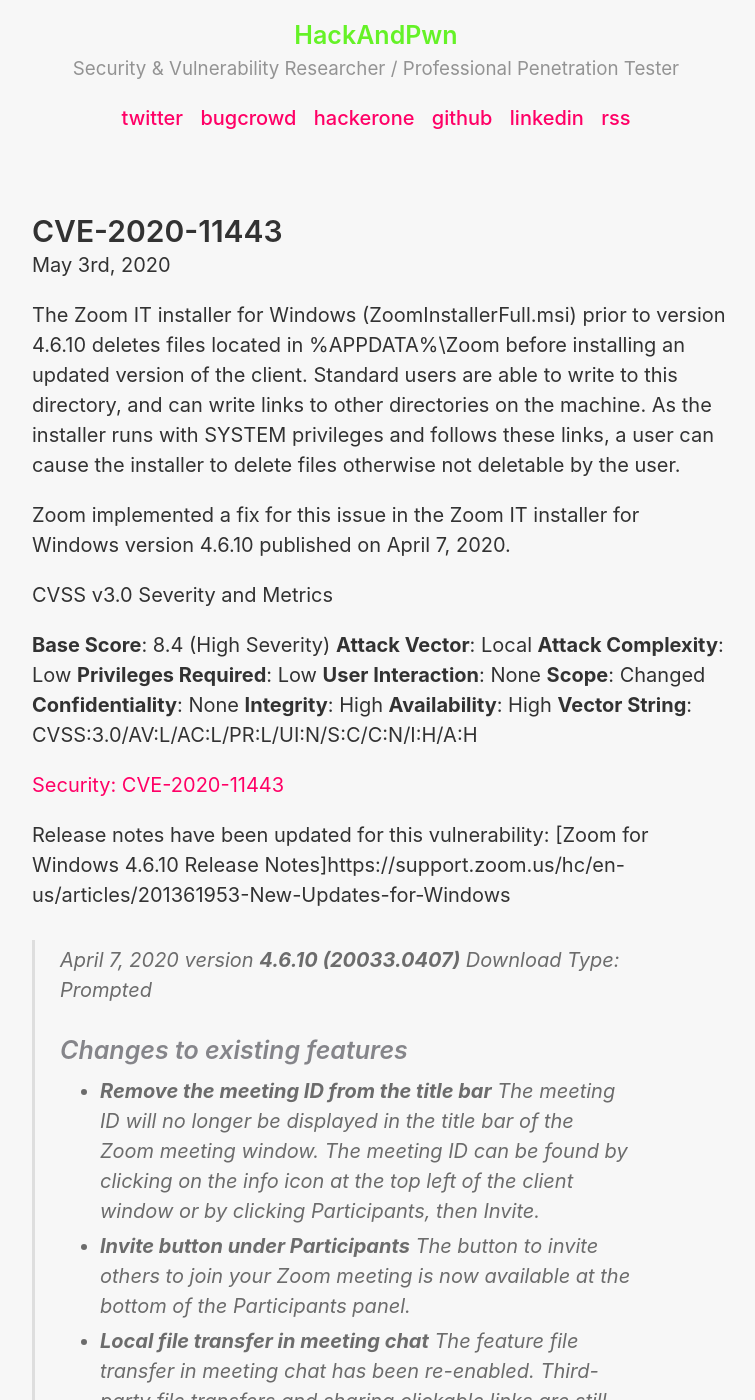
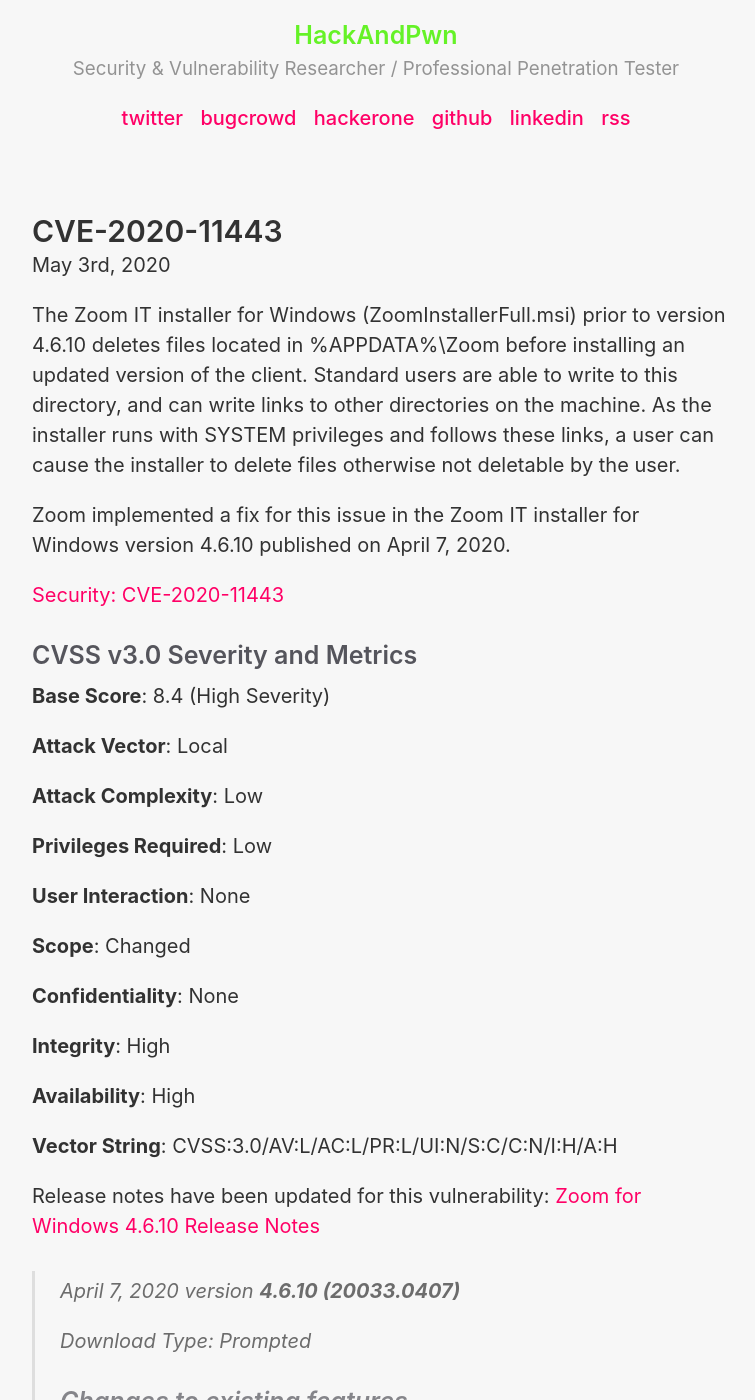
Before and after one commit to HackAndPwn/HackAndPwn.github.io, a Jekyll site: the page built from _posts/2020-05-03-cve-2020-11443.md, in a window 1280 px wide and 1400 px high. Shown: the whole window, without its empty margins (258-1013 px from the left). Built offline with Jekyll 4.4.1, drawn with Linux system fonts in a browser that asks for light colours.

Commit message:
formatting fixes

```diff
--- a/_posts/2020-05-03-cve-2020-11443.md
+++ b/_posts/2020-05-03-cve-2020-11443.md
@@ -9,41 +9,56 @@
 
 Zoom implemented a fix for this issue in the Zoom IT installer for Windows version 4.6.10 published on April 7, 2020.
 
-CVSS v3.0 Severity and Metrics
+[Security: CVE-2020-11443](https://support.zoom.us/hc/en-us/articles/360043036451-Security-CVE-2020-11443)
+
+### CVSS v3.0 Severity and Metrics ###
 
 **Base Score**: 8.4 (High Severity)
+
 **Attack Vector**: Local
+
 **Attack Complexity**: Low
+
 **Privileges Required**: Low
+
 **User Interaction**: None
+
 **Scope**: Changed
+
 **Confidentiality**: None
+
 **Integrity**: High
+
 **Availability**: High
+
 **Vector String**: CVSS:3.0/AV:L/AC:L/PR:L/UI:N/S:C/C:N/I:H/A:H
 
-[Security: CVE-2020-11443](https://support.zoom.us/hc/en-us/articles/360043036451-Security-CVE-2020-11443)
-
-Release notes have been updated for this vulnerability: [Zoom for Windows 4.6.10 Release Notes]https://support.zoom.us/hc/en-us/articles/201361953-New-Updates-for-Windows
+Release notes have been updated for this vulnerability: [Zoom for Windows 4.6.10 Release Notes](https://support.zoom.us/hc/en-us/articles/201361953-New-Updates-for-Windows)
 
 > April 7, 2020 version **4.6.10 (20033.0407)**
+>
 > Download Type: Prompted
 >
 > ### Changes to existing features ###
 > * **Remove the meeting ID from the title bar**
+>
 > The meeting ID will no longer be displayed in the title bar of the Zoom meeting window. The meeting ID can be found by clicking on the info icon at the top left of the client window or by clicking Participants, then Invite.
 >
 > * **Invite button under Participants**
+>
 > The button to invite others to join your Zoom meeting is now available at the bottom of the Participants panel.
 >
 > * **Local file transfer in meeting chat**
+>
 > The feature file transfer in meeting chat has been re-enabled. Third-party file transfers and sharing clickable links are still disabled.
 >
 > * **Automatic prompt to share reports and logs if Zoom client crashes**
+>
 > Users will be asked if they would like to share reports and logs with Zoom if their Zoom client crashes. This feature can be disabled by admins.
 >
 > ### New and enhanced features ###
 > * **Security icon in host’s meeting controls**
+>
 > The meeting host will now have a Security icon in their meeting controls, which combines all of Zoom’s existing in-meeting security controls into one place. This includes locking the meeting, enabling Waiting Room, and more. Users can also now enable Waiting Room in a meeting, even if the feature was turned off before the start of the meeting.
 >
 > ### Resolved Issues ###
```
